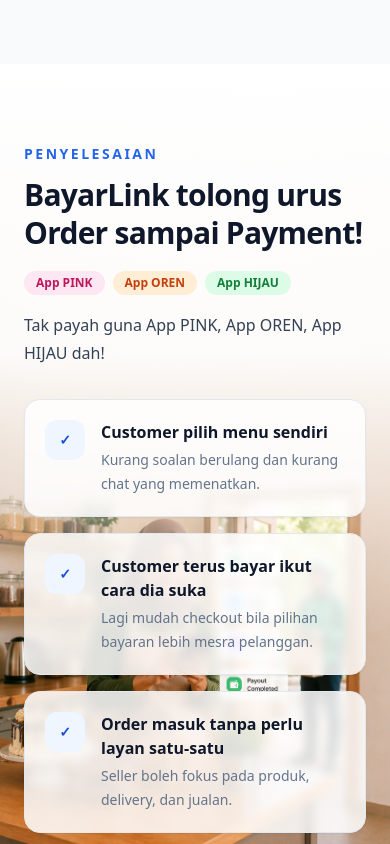
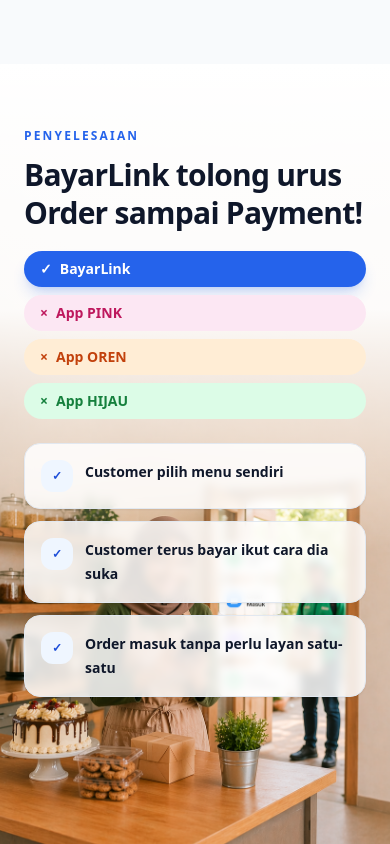
Before and after one commit to maizhakimm/pay-link, a Next.js app: page / in a window 390 px wide. Shown: the part 2620-3464 px from the top of the page. Built offline with nearby package versions, Linux system fonts and the light colour scheme.

Commit message:
Update page.tsx

```diff
--- a/src/app/page.tsx
+++ b/src/app/page.tsx
@@ -354,14 +354,14 @@ export default function LandingPage() {
   <div className="absolute inset-y-0 right-0 hidden w-[62%] bg-gradient-to-l from-white/95 via-white/88 to-white/0 md:block" />
 
   {/* Mobile fade white from top to bottom */}
-  <div className="absolute inset-x-0 top-0 h-[68%] bg-gradient-to-b from-white via-white/95 to-white/0 md:hidden" />
+  <div className="absolute inset-x-0 top-0 h-[58%] bg-gradient-to-b from-white via-white/95 to-white/0 md:hidden" />
 
   {/* Soft dark layer for image depth */}
   <div className="absolute inset-0 hidden bg-black/5 md:block" />
 
-  <div className="relative z-10 mx-auto flex min-h-screen max-w-7xl px-6 py-20 md:items-center md:justify-end md:px-8">
+  <div className="relative z-10 mx-auto flex min-h-screen max-w-7xl px-6 pb-10 pt-16 md:items-center md:justify-end md:px-8 md:py-20">
     <div className="max-w-xl">
-      <p className="text-sm font-semibold uppercase tracking-[0.18em] text-blue-600">
+      <p className="text-xs font-semibold uppercase tracking-[0.18em] text-blue-600 md:text-sm">
         Penyelesaian
       </p>
 
@@ -369,23 +369,30 @@ export default function LandingPage() {
         BayarLink tolong urus Order sampai Payment!
       </h2>
 
-      <div className="mt-5 flex flex-wrap gap-2">
-        <span className="rounded-full bg-pink-100 px-3 py-1 text-xs font-bold text-pink-700">
+      {/* Comparison badges */}
+      <div className="mt-5 grid gap-2 text-sm font-bold md:flex md:flex-wrap">
+        <span className="inline-flex items-center gap-2 rounded-full bg-blue-600 px-4 py-2 text-white shadow-lg shadow-blue-600/20">
+          <span>✓</span>
+          BayarLink
+        </span>
+
+        <span className="inline-flex items-center gap-2 rounded-full bg-pink-100 px-4 py-2 text-pink-700">
+          <span>×</span>
           App PINK
         </span>
-        <span className="rounded-full bg-orange-100 px-3 py-1 text-xs font-bold text-orange-700">
+
+        <span className="inline-flex items-center gap-2 rounded-full bg-orange-100 px-4 py-2 text-orange-700">
+          <span>×</span>
           App OREN
         </span>
-        <span className="rounded-full bg-green-100 px-3 py-1 text-xs font-bold text-green-700">
+
+        <span className="inline-flex items-center gap-2 rounded-full bg-green-100 px-4 py-2 text-green-700">
+          <span>×</span>
           App HIJAU
         </span>
       </div>
 
-      <p className="mt-4 text-base leading-7 text-slate-700 md:text-lg">
-        Tak payah guna App PINK, App OREN, App HIJAU dah!
-      </p>
-
-      <div className="mt-8 space-y-4">
+      <div className="mt-6 space-y-3 md:mt-8 md:space-y-4">
         {[
           {
             title: "Customer pilih menu sendiri",
@@ -402,18 +409,19 @@ export default function LandingPage() {
         ].map((item, i) => (
           <div
             key={i}
-            className="rounded-2xl border border-slate-200 bg-white/85 p-5 shadow-sm backdrop-blur-sm transition hover:-translate-y-0.5 hover:bg-white hover:shadow-md"
+            className="rounded-2xl border border-slate-200 bg-white/85 p-4 shadow-sm backdrop-blur-sm transition hover:-translate-y-0.5 hover:bg-white hover:shadow-md md:p-5"
           >
-            <div className="flex items-start gap-4">
-              <div className="flex h-10 w-10 shrink-0 items-center justify-center rounded-xl bg-blue-50 text-sm font-bold text-blue-700">
+            <div className="flex items-start gap-3 md:gap-4">
+              <div className="flex h-8 w-8 shrink-0 items-center justify-center rounded-xl bg-blue-50 text-xs font-bold text-blue-700 md:h-10 md:w-10 md:text-sm">
                 ✓
               </div>
 
               <div>
-                <h3 className="text-base font-bold text-slate-900 md:text-lg">
+                <h3 className="text-sm font-bold leading-6 text-slate-900 md:text-lg">
                   {item.title}
                 </h3>
-                <p className="mt-1 text-sm leading-6 text-slate-500">
+
+                <p className="mt-1 hidden text-sm leading-6 text-slate-500 md:block">
                   {item.desc}
                 </p>
               </div>
```
